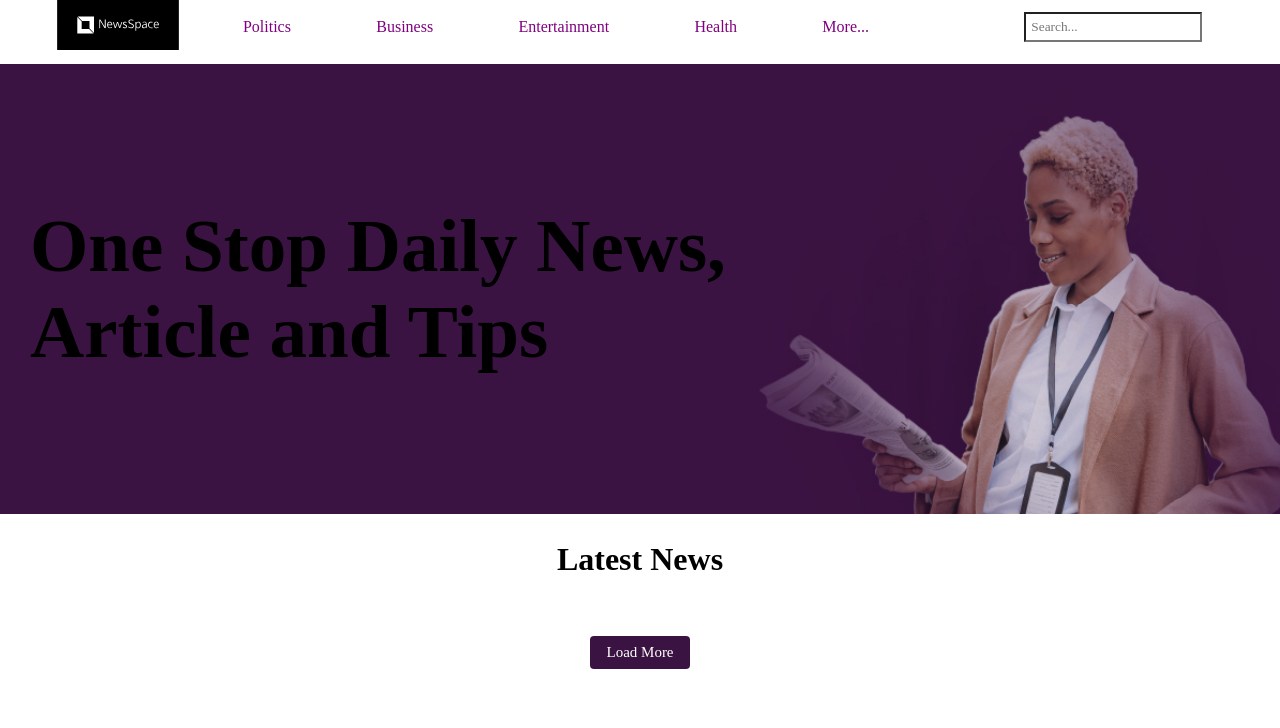
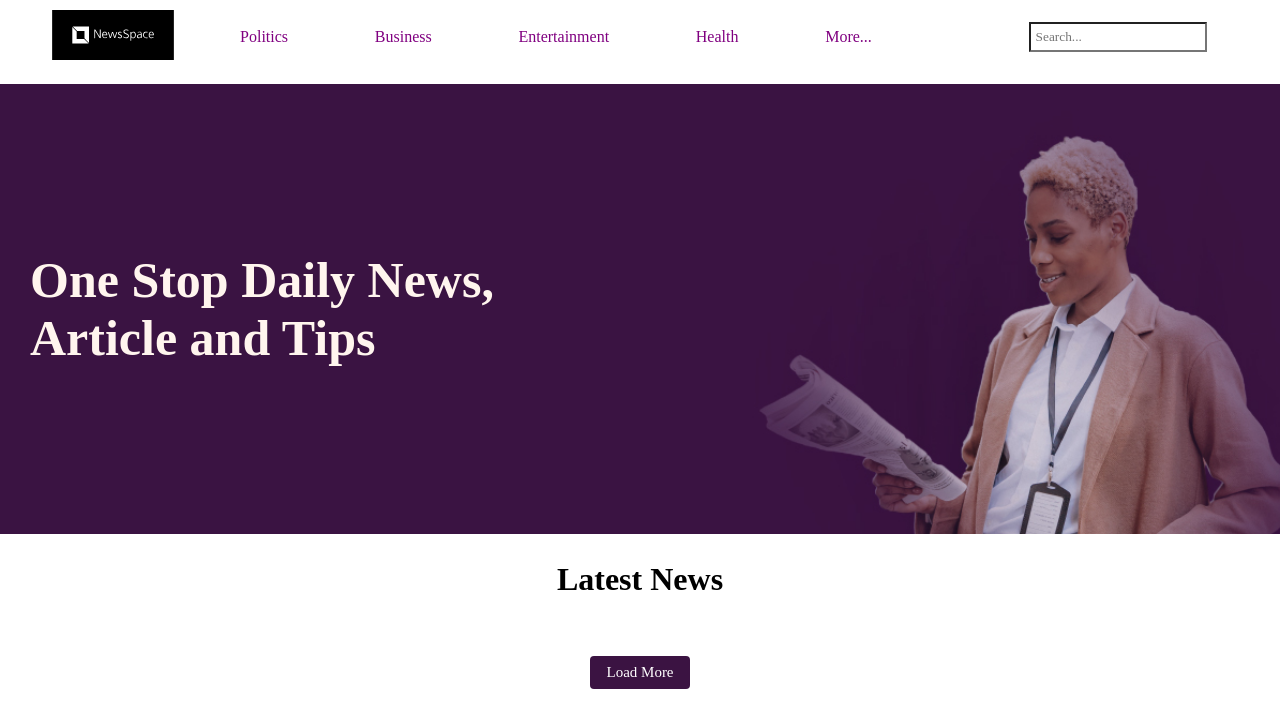
Before and after one commit to miyaParker/NewsSpace, a plain HTML site: page index.html in a window 1280 px wide. Shown: the top 728 px of the page. Drawn offline with Linux system fonts and the light colour scheme; no server answers; a web font is replaced by a local one.

Commit message:
change heading colour to white

```diff
--- a/styles.css
+++ b/styles.css
@@ -168,7 +168,7 @@ input[type="search"] {
   list-style-type: none;
   padding: 10px 10px;
   background-color: white;
-  margin: -10px -10px;
+  margin: 0 -15px;
 }
 
 .logo {
@@ -204,7 +204,7 @@ input[type="search"] {
   align-items: center;
 }
 
-.banner-content {
+.banner-content h1 {
   color: seashell;
   margin: 40px;
   font-size: 50px;
```
